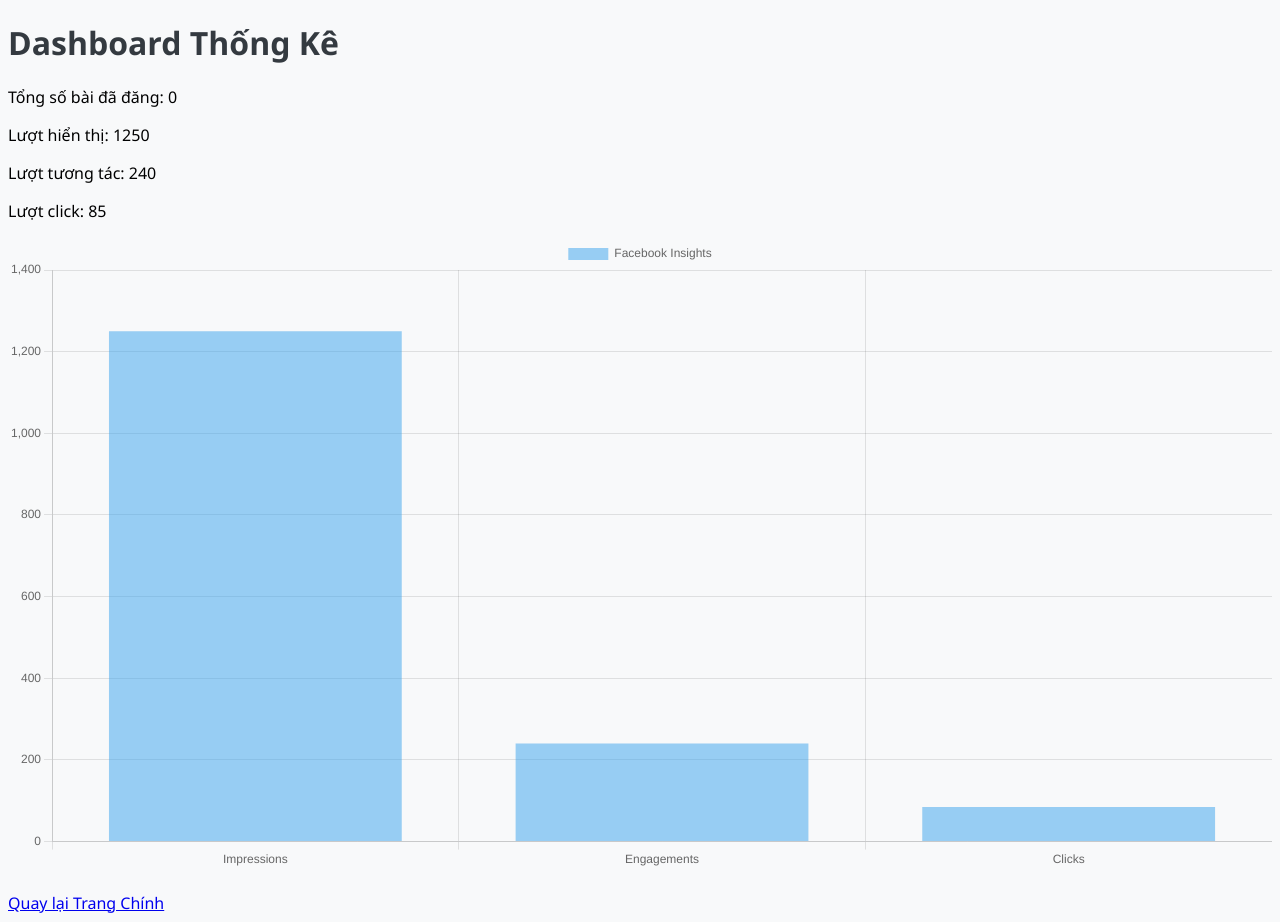
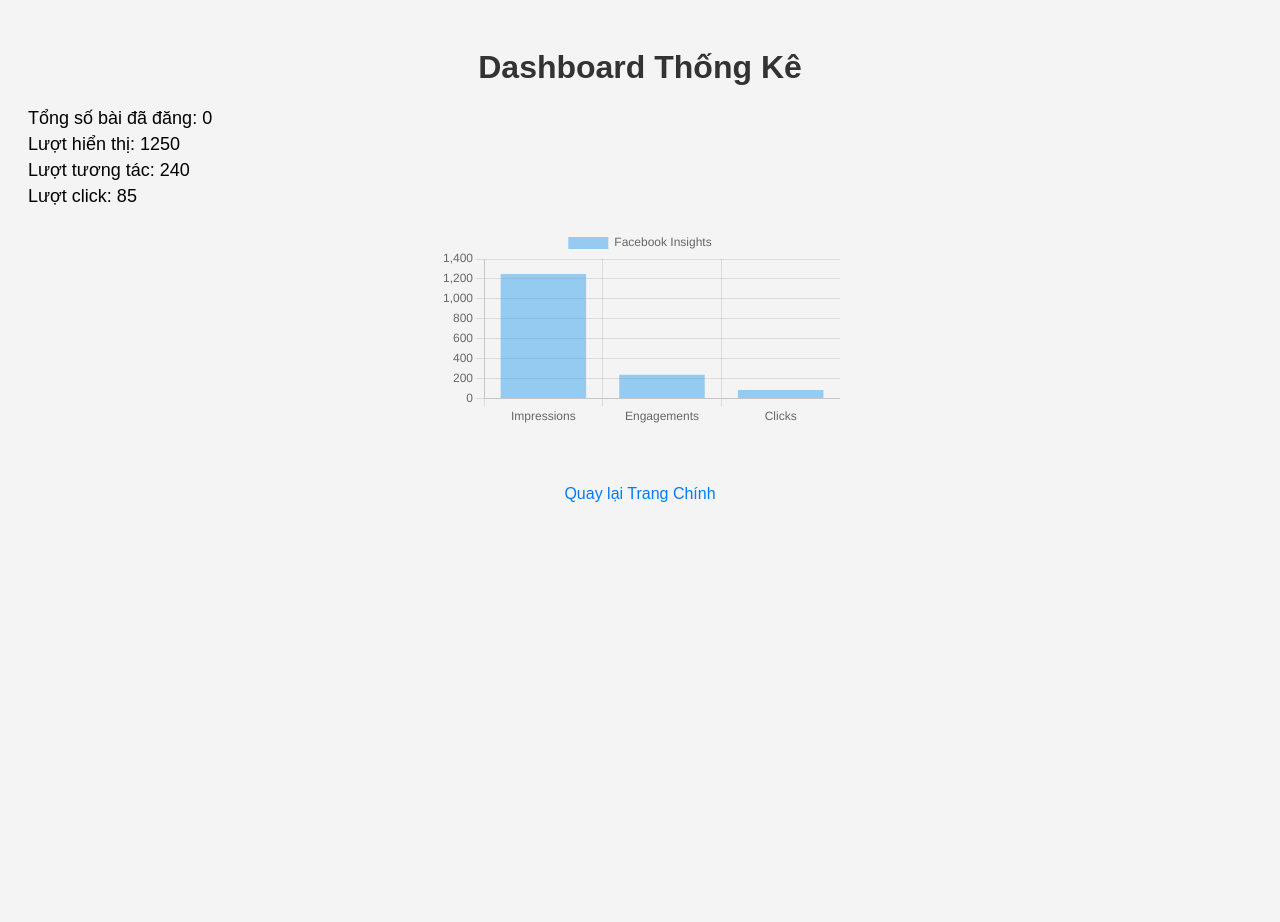
Before and after one commit to nhut0902-pr/Tool-tiktok-post, a Flask app: page /dashboard in a window 1280 px wide. After the commit the page ends 502 px from the top, so only its background shows below. Run offline with Flask 3, Linux system fonts and the light colour scheme; data that the repository does not hold is empty.

Commit message:
Update style.css

```diff
--- a/static/style.css
+++ b/static/style.css
@@ -1,51 +1,27 @@
-/* style.css */
 body {
-    background-color: #f8f9fa;
-    font-family: 'Segoe UI', Tahoma, Geneva, Verdana, sans-serif;
+    font-family: Arial, sans-serif;
+    background: #f4f4f4;
+    padding: 20px;
 }
-
-h1, h5 {
-    color: #343a40;
+h1 {
+    text-align: center;
+    color: #333;
 }
-
-.card {
-    background-color: #ffffff;
-    border-radius: 12px;
-    box-shadow: 0 4px 8px rgba(0,0,0,0.1);
+.stats p {
+    font-size: 18px;
+    margin: 5px 0;
+}
+canvas {
+    display: block;
+    margin: 20px auto;
+}
+a {
+    display: block;
+    text-align: center;
     margin-top: 20px;
+    text-decoration: none;
+    color: #007BFF;
 }
-
-img {
-    border-radius: 8px;
-    max-width: 100%;
-    height: auto;
+a:hover {
+    text-decoration: underline;
 }
-
-.btn-primary {
-    background-color: #0d6efd;
-    border: none;
-}
-
-.btn-primary:hover {
-    background-color: #0b5ed7;
-}
-
-.btn-secondary {
-    background-color: #6c757d;
-    border: none;
-}
-
-.btn-secondary:hover {
-    background-color: #5c636a;
-}
-
-input.form-control {
-    border-radius: 8px;
-    border: 1px solid #ced4da;
-    padding: 10px;
-}
-
-audio {
-    width: 100%;
-    margin-top: 10px;
-}
```
